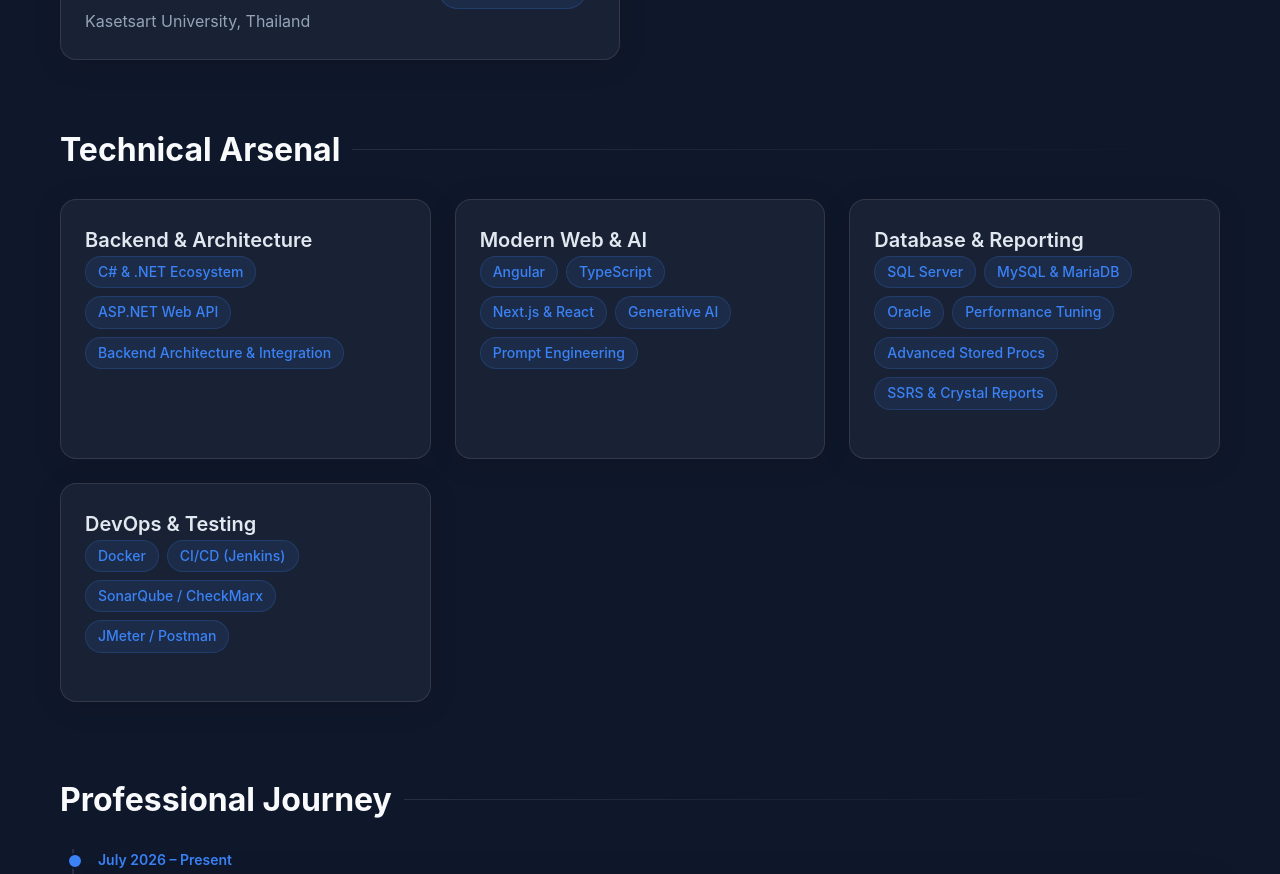
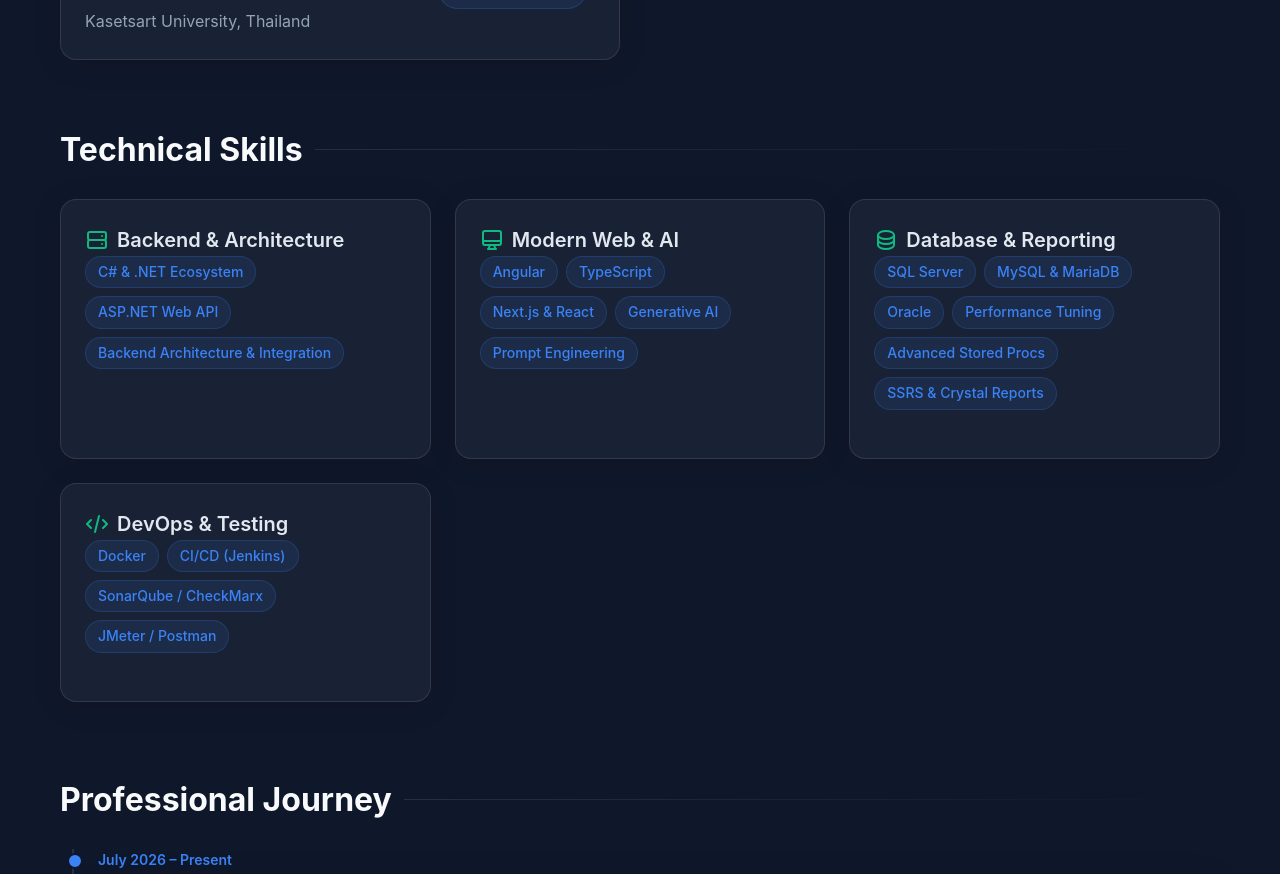
Before and after one commit to topku99/My_Portfolio, a Next.js app: page /My_Portfolio/ in a window 1280 px wide. Shown: the part 1040-1914 px from the top of the page. Built offline with nearby package versions, Linux system fonts and the light colour scheme.

Commit message:
Update skills title and add SVG icons

```diff
--- a/src/app/page.tsx
+++ b/src/app/page.tsx
@@ -74,10 +74,13 @@ export default function Home() {
 
         {/* Skills Section */}
         <section id="skills" className="mb-8 mt-8">
-        <h2>Technical Arsenal</h2>
+        <h2>Technical Skills</h2>
         <div className="grid grid-cols-2">
           <div className="glass-card">
-            <h3>Backend & Architecture</h3>
+            <h3 style={{ display: 'flex', alignItems: 'center', gap: '8px' }}>
+              <svg width="24" height="24" fill="none" stroke="var(--accent)" strokeWidth="2" strokeLinecap="round" strokeLinejoin="round" viewBox="0 0 24 24"><path d="M5 12h14M5 12a2 2 0 01-2-2V6a2 2 0 012-2h14a2 2 0 012 2v4a2 2 0 01-2 2M5 12a2 2 0 00-2 2v4a2 2 0 002 2h14a2 2 0 002-2v-4a2 2 0 00-2-2m-2-4h.01M17 16h.01"></path></svg>
+              Backend & Architecture
+            </h3>
             <p className="mt-4">
               <span className="tag">C# & .NET Ecosystem</span>
               <span className="tag">ASP.NET Web API</span>
@@ -85,7 +88,10 @@ export default function Home() {
             </p>
           </div>
           <div className="glass-card">
-            <h3>Modern Web & AI</h3>
+            <h3 style={{ display: 'flex', alignItems: 'center', gap: '8px' }}>
+              <svg width="24" height="24" fill="none" stroke="var(--accent)" strokeWidth="2" strokeLinecap="round" strokeLinejoin="round" viewBox="0 0 24 24"><path d="M9.75 17L9 20l-1 1h8l-1-1-.75-3M3 13h18M5 17h14a2 2 0 002-2V5a2 2 0 00-2-2H5a2 2 0 00-2 2v10a2 2 0 002 2z"></path></svg>
+              Modern Web & AI
+            </h3>
             <p className="mt-4">
               <span className="tag">Angular</span>
               <span className="tag">TypeScript</span>
@@ -95,7 +101,10 @@ export default function Home() {
             </p>
           </div>
           <div className="glass-card">
-            <h3>Database & Reporting</h3>
+            <h3 style={{ display: 'flex', alignItems: 'center', gap: '8px' }}>
+              <svg width="24" height="24" fill="none" stroke="var(--accent)" strokeWidth="2" strokeLinecap="round" strokeLinejoin="round" viewBox="0 0 24 24"><path d="M4 7v10c0 2.21 3.582 4 8 4s8-1.79 8-4V7M4 7c0 2.21 3.582 4 8 4s8-1.79 8-4M4 7c0-2.21 3.582-4 8-4s8 1.79 8 4m0 5c0 2.21-3.582 4-8 4s-8-1.79-8-4"></path></svg>
+              Database & Reporting
+            </h3>
             <p className="mt-4">
               <span className="tag">SQL Server</span>
               <span className="tag">MySQL & MariaDB</span>
@@ -106,7 +115,10 @@ export default function Home() {
             </p>
           </div>
           <div className="glass-card">
-            <h3>DevOps & Testing</h3>
+            <h3 style={{ display: 'flex', alignItems: 'center', gap: '8px' }}>
+              <svg width="24" height="24" fill="none" stroke="var(--accent)" strokeWidth="2" strokeLinecap="round" strokeLinejoin="round" viewBox="0 0 24 24"><path d="M10 20l4-16m4 4l4 4-4 4M6 16l-4-4 4-4"></path></svg>
+              DevOps & Testing
+            </h3>
             <p className="mt-4">
               <span className="tag">Docker</span>
               <span className="tag">CI/CD (Jenkins)</span>
```
